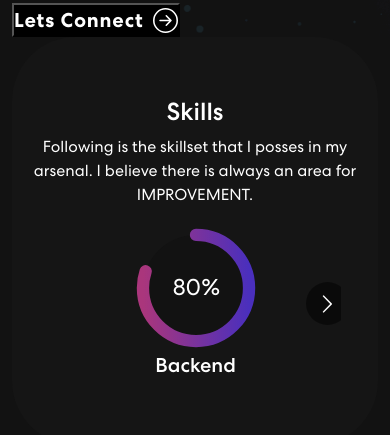
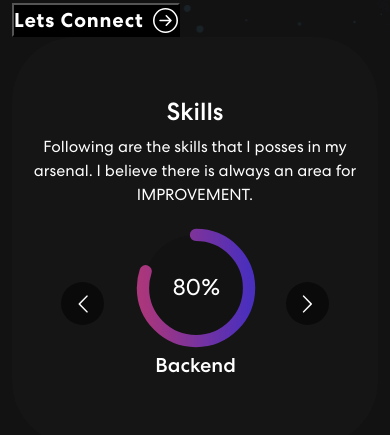
Before and after one commit to DeepakPawar1/personal-portfolio, a React (Create React App) app: page / in a window 390 px wide. Shown: the part 860-1295 px from the top of the page. Built offline with nearby package versions, Linux system fonts and the light colour scheme.

Commit message:
Added css changes to skills for mobile screen

```diff
--- a/src/App.css
+++ b/src/App.css
@@ -547,7 +547,7 @@ border-radius: 55px 0px 0px 55px;
 }
 
 @media only screen and (max-width: 800px) {
-   .abracadabra {
+   .projectsClass {
       /* display: flex;
       flex-direction: column;
       justify-content: center; */
@@ -555,7 +555,7 @@ border-radius: 55px 0px 0px 55px;
        width: 90% !important;
       /*margin: 0 0 0 0; */
   }
-  .abracadabra .item > a{
+  .projectsClass .item > a{
     /* /* background-color: rgb(5, 5, 5) !important; */
     /* width:370px !important; */
     font-size: 12px !important;
@@ -564,8 +564,14 @@ border-radius: 55px 0px 0px 55px;
 }
 
 @media only screen and (max-width: 437px) {
-.react-multiple-carousel__arrow--right {
+  .right.carousel-control, .left.carousel-control {
+    display: none;
+}
+/* .react-multiple-carousel__arrow--right {
   margin-right: -20px !important
+} */
+.react-multi-carousel-item--active{
+/* background-color: saddlebrown; */
 }
 .skill-bx{
   padding:60px 0px !important;
@@ -575,7 +581,7 @@ border-radius: 55px 0px 0px 55px;
   height:130px;
 }
 .squareSvg{
-  width:120px;
+  width:130px;
   height:130px;
 }
 }
--- /dev/null
+++ b/src/components/MobileViewChecker.js
@@ -0,0 +1,19 @@
+import {useEffect, useState} from "react";
+
+const useCheckMobileScreen = () => {
+    const [width, setWidth] = useState(window.innerWidth);
+    const handleWindowSizeChange = () => {
+            setWidth(window.innerWidth);
+    }
+
+    useEffect(() => {
+        window.addEventListener('resize', handleWindowSizeChange);
+        return () => {
+            window.removeEventListener('resize', handleWindowSizeChange);
+        }
+    }, []);
+
+    return (width <= 768);
+}
+
+export default useCheckMobileScreen
--- a/src/components/Projects.js
+++ b/src/components/Projects.js
@@ -40,7 +40,7 @@ function Projects () {
         <h2>Projects</h2>
         <p style={{margin: "auto" }}>My work on professional projects is mostly in backend. Following are the details.</p>
         <Tab.Container id="projects-tabs" defaultActiveKey="first">
-        <Nav variant="pills"  defaultActiveKey="/home" className="abracadabra">
+        <Nav variant="pills"  defaultActiveKey="/home" className="projectsClass">
             <Nav.Item className="item">
               <Nav.Link eventKey="first"><div>ElasticRUN Pune</div>
 
--- a/src/components/Skills.js
+++ b/src/components/Skills.js
@@ -9,6 +9,7 @@ import SvgIcon from "./SvgIcon";
 import {SquareSvg} from "./SvgIcon";
 import {useState} from 'react';
 import { FileX } from "react-bootstrap-icons";
+import useCheckMobileScreen from './MobileViewChecker';
 
 function Skills  () {
     const responsive = {
@@ -33,6 +34,9 @@ function Skills  () {
       const [isShown, setIsShown] = useState(false);
       const [isShownBackend, setIsShownBackend] = useState(false);
       const [isShownDevOps,setIsShownDevops] = useState(false);
+      const sleep = (ms) => new Promise((r) => setTimeout(r, ms));
+
+
     return (<section>
         <Container>
         <Row>
@@ -41,8 +45,38 @@ function Skills  () {
                 <h2>
                     Skills
                 </h2>
-                <p>Following is the skillset that I posses in my arsenal. I believe there is always an area for IMPROVEMENT.</p>
-            <Carousel responsive={responsive} infiite={true} className="skill-slider" >
+                <p>Following are the skills that I posses in my arsenal. I believe there is always an area for IMPROVEMENT.</p>
+            <Carousel responsive={responsive} infiite={true} className="skill-slider" infinite={useCheckMobileScreen()}  autoPlay={useCheckMobileScreen() !== false ? true : false}
+              beforeChange={(previousSlide, { currentSlide, onMove }) => {
+                console.log(previousSlide, currentSlide,"beforechange");
+                setIsShown(false)
+                setIsShownDevops(false)
+                setIsShownBackend(false)
+                }}
+              afterChange={async (previousSlide, { currentSlide, onMove }) => {
+                await sleep(2000)
+                setIsShown(true)
+                setIsShownDevops(true)
+                setIsShownBackend(true)
+                // if (currentSlide ===1){
+                //   await sleep(2000)
+                //   setIsShown(true)
+                // }
+                // if (currentSlide ===2){
+                //   await sleep(2000)
+                //   setIsShownDevops(true)
+                // }
+                // if (currentSlide ===0){
+                //   await sleep(2000)
+                //   setIsShownBackend(true)
+                // }
+              console.log(previousSlide, currentSlide,"afterchange");
+
+            }}
+            autoPlaySpeed={8000}
+            customLeftArrow={""}
+            customRightArrow={""}
+            >
             <div className="item" onMouseEnter={() => setIsShownBackend(true)}  onMouseLeave={() => setIsShownBackend(false)}>
                     {isShownBackend ? <SquareSvg isopen={isShownBackend} skills={["Python","Django","FastApi"]}/> : <SvgIcon percentage="80"/>}
                     <h5>Backend</h5>
--- a/src/components/SvgIcon.js
+++ b/src/components/SvgIcon.js
@@ -1,6 +1,6 @@
 
 import {motion} from 'framer-motion';
-
+import useCheckMobileScreen from './MobileViewChecker';
 const svgVariants ={
     // hidden : {rotate : 0},
     visible:{
@@ -64,11 +64,15 @@ function SvgIcon ({percentage}) {
     }
 
     export const  SquareSvg = ( {isOpen,skills})=>{
+
+        const isMobile = useCheckMobileScreen();
         let yCoOrdinate = 10;
         const renderText = skills.map((skill,index)=>{
-            yCoOrdinate = yCoOrdinate +40;
-            return (<text x="40" y={yCoOrdinate.toString()} fill="white" key={skill}>{skill} </text> )
+            yCoOrdinate = yCoOrdinate + (isMobile ? 35 : 40)
+           const  xCoOrdinate = (isMobile ? 30 : 40)
+            return (<text x={xCoOrdinate.toString()} y={yCoOrdinate.toString()} fill="white" key={skill}>{skill} </text> )
         })
+        const pathstring = isMobile ? "M25,10 h80 a20,20 0 0 1 20,20 v80 a20,20 0 0 1 -20,20 h-80 a20,20 0 0 1 -20,-20 v-80 a20,20 0 0 1 20,-20 z" : "M25,10 h100 a20,20 0 0 1 20,20 v100 a20,20 0 0 1 -20,20 h-100 a20,20 0 0 1 -20,-20 v-100 a20,20 0 0 1 20,-20 z"
         return (
 
     <motion.svg width="150" height="160" className="squareSvg" variants={svgVariants} initial="hidden" animate="visible">
@@ -76,7 +80,7 @@ function SvgIcon ({percentage}) {
           <stop offset="0%"   stopColor="#AA367C"/>
           <stop offset="100%" stopColor="#4A2FBD"/>
         </linearGradient>
-        <motion.path d="M25,10 h100 a20,20 0 0 1 20,20 v100 a20,20 0 0 1 -20,20 h-100 a20,20 0 0 1 -20,-20 v-100 a20,20 0 0 1 20,-20 z"
+        <motion.path d={pathstring}
         fill="#121212"
         stroke="url(#gradient)"
         strokeWidth="3"  variants={pathVariants}/>
```
